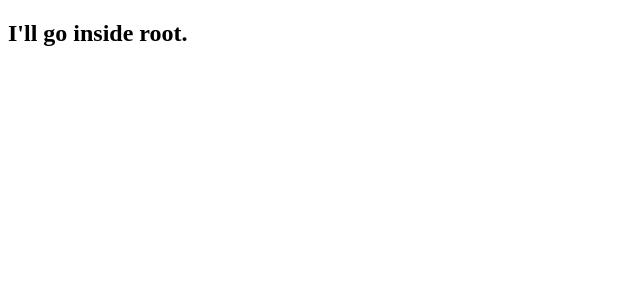
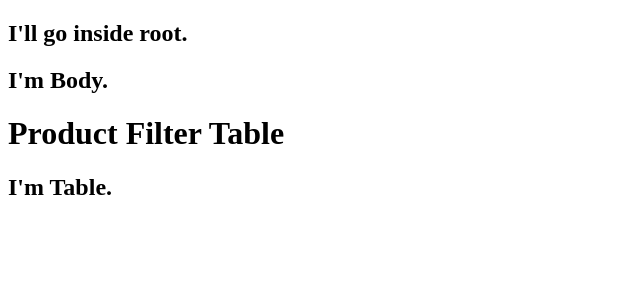
Before and after one commit to vinayramteke/HA-ProductFilter, a React (Vite) app in the folder product-filter/: page / in a window 1280 px wide. Shown: the top 300 px of the page, without its empty margins (0-640 px from the left). Built offline with nearby package versions, Linux system fonts and the light colour scheme.

Commit message:
Add Body and Table components to the product filter

```diff
--- a/product-filter/src/app.jsx
+++ b/product-filter/src/app.jsx
@@ -1,10 +1,12 @@
 import React from "react";
 import ReactDom from "react-dom/client";
+import Body from "./cpmponents/Body";
 
 const App = () => {
   return (
     <div>
       <h2>I'll go inside root.</h2>
+      <Body />
     </div>
   );
 };
--- /dev/null
+++ b/product-filter/src/cpmponents/Body.jsx
@@ -0,0 +1,16 @@
+import Table from "./Table";
+
+const Body = () => {
+  return (
+    <div className="body-container">
+      <h2>I'm Body.</h2>
+      <div className="table-heading-container">
+        <h1>Product Filter Table</h1>
+      </div>
+      <div className="table-container">
+        <Table />
+      </div>
+    </div>
+  );
+};
+export default Body;
--- /dev/null
+++ b/product-filter/src/cpmponents/Table.jsx
@@ -0,0 +1,8 @@
+const Table = () => {
+  return (
+    <div>
+      <h2>I'm Table.</h2>
+    </div>
+  );
+};
+export default Table;
```
